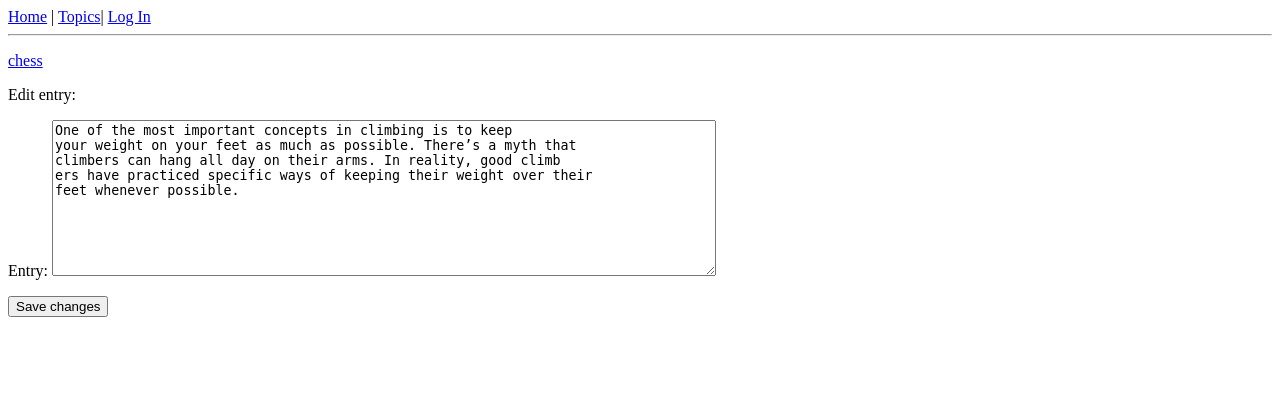
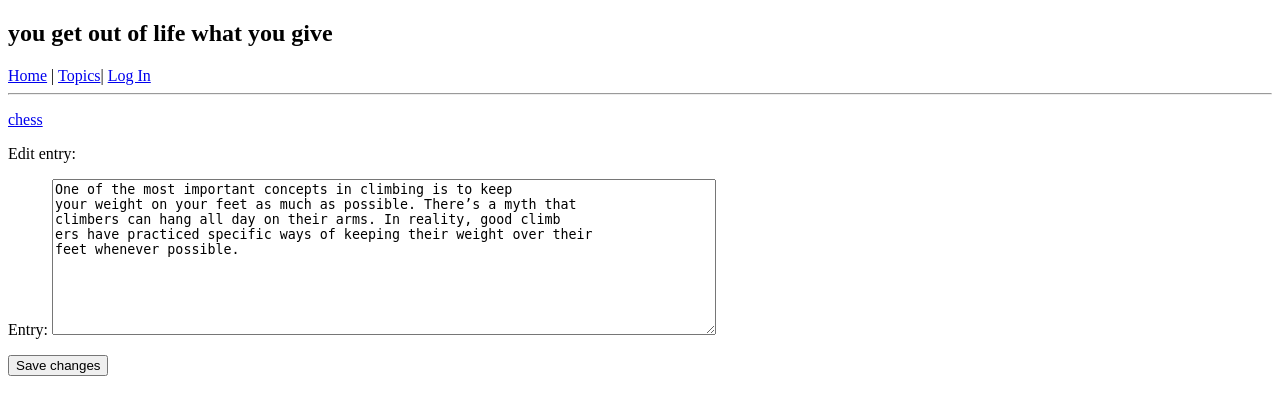
Before and after one commit to Marsh4444/Django_Projects, a Django app: page /edit_entry/3/ in a window 1280 px wide. Shown: the top 415 px of the page. Run offline with Django 5.2, Linux system fonts and the light colour scheme; data comes from the database, SQL or seed files in the repository; both versions use the stored data as it was after the commit.

```diff
--- a/Learning Log/templates/learning_logs/base.html
+++ b/Learning Log/templates/learning_logs/base.html
@@ -5,7 +5,7 @@
     <title>Learning Log</title>
 </head>
 <body>
-
+ <h2> you get out of life what you give </h2>
 <nav>
     <a href="{% url 'learning_logs:home' %}">Home</a> |
     <a href="{% url 'learning_logs:topics' %}">Topics</a>|
```
Also changed, not shown: Learning Log/db.sqlite3.
